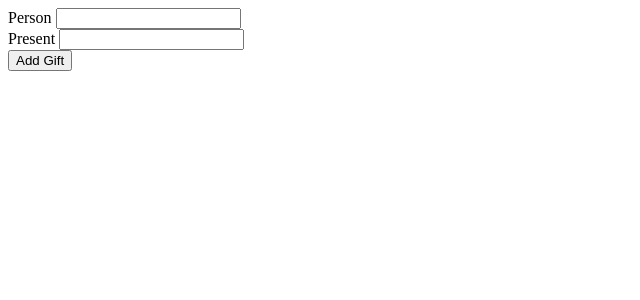
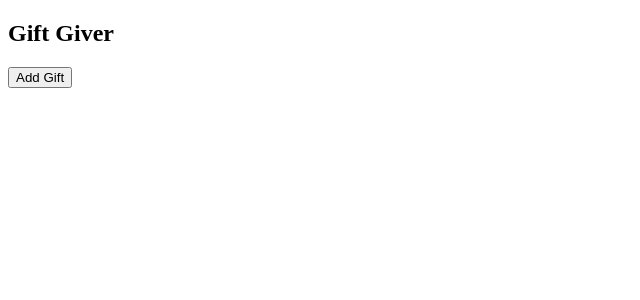
Before and after one commit to Pablo123GitHub/gift-giver, a React (Create React App) app: page / in a window 1280 px wide. Shown: the top 300 px of the page, without its empty margins (0-640 px from the left). Built offline with nearby package versions, Linux system fonts and the light colour scheme.

Commit message:
tests for Gift related to presence in App component

```diff
--- a/src/components/App.js
+++ b/src/components/App.js
@@ -28,22 +28,22 @@ class App extends Component {
     render(){
         return(
             <div>
-                <Gift/>
+                <h2> Gift Giver </h2>
                 <div className='gift-list'>
                     {
                         this.state.gifts.map(gift => {
                             return (
-                                <div key={gift.id}>
+                                <Gift key={gift.id}/>
 
-                                </div>
+
                             )
                         })
                     }
                 </div>
 
-                <Button className='btn-add'
-                        onClick={this.addGift}
-
+                <Button
+                    className='btn-add'
+                    onClick={this.addGift}
                 >Add Gift</Button>
             </div>
         )
--- a/src/components/Gift.js
+++ b/src/components/Gift.js
@@ -24,7 +24,7 @@ class Gift extends Component {
                             <ControlLabel>Present </ControlLabel>
                              <FormControl
                                  className='input-present'
-                                 onChange={event => this.setState({present: event.target.value})}
+                                 onChange={event => this.setState({ present: event.target.value})}
                              />
                          </FormGroup>
                 </Form>
```
Also changed, not shown: 2 other files (tests, documents, lock files or other folders).
